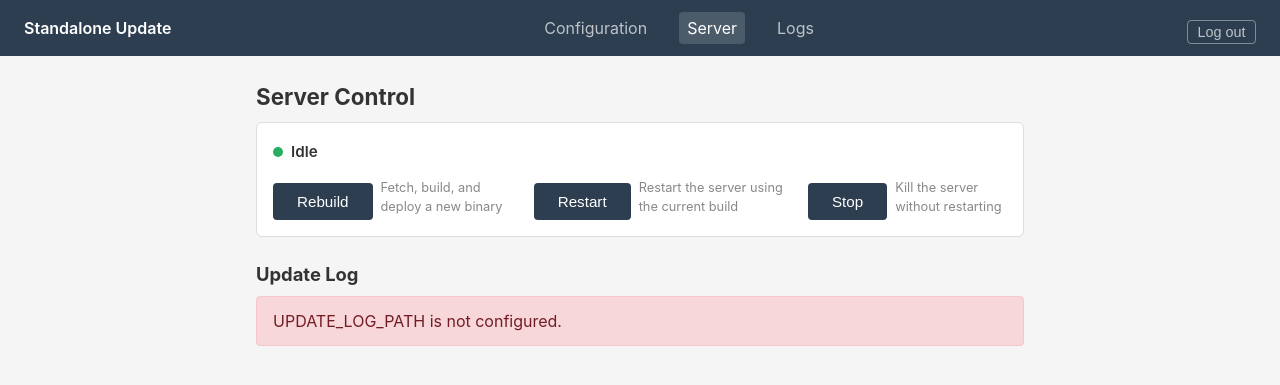
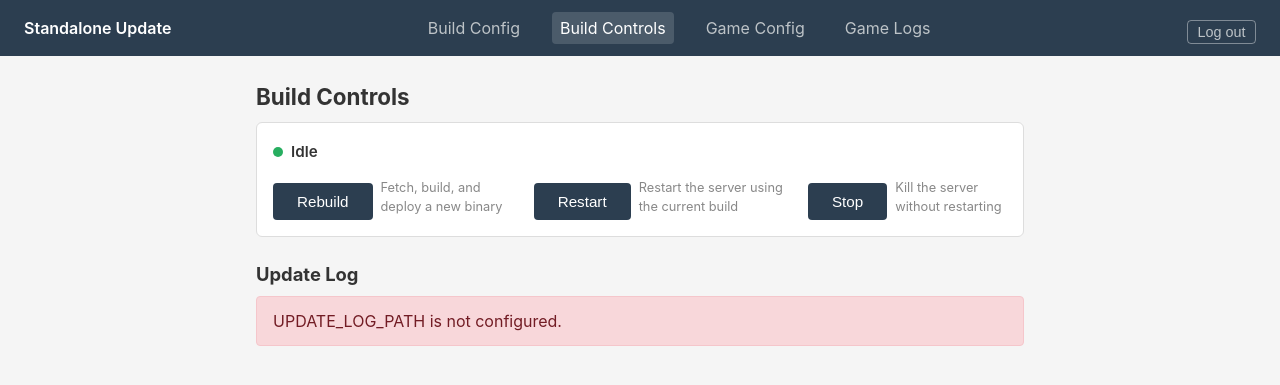
Before and after one commit to scp-fs2open/nightlybuild, a Flask app: page /server in a window 1280 px wide. Shown: the top 385 px of the page. Run offline with Flask 3, Linux system fonts and the light colour scheme; a user stored in the database is signed in; some libraries are stand-ins or nearby versions.

Commit message:
Add multi.cfg editor and reorganize nav for build vs game separation
Rename nav items to distinguish build pipeline (Build Config, Build
Controls) from game engine concerns (Game Config, Game Logs). Add a
new Game Config page with a monospace textarea editor for multi.cfg,
with mod-aware path resolution and file creation support. Extract
shared get_fso_data_file() helper to deduplicate mod-aware path logic.

```diff
--- a/standalone_update/web/server.py
+++ b/standalone_update/web/server.py
@@ -127,16 +127,22 @@ def get_fso_data_dir():
         return os.path.join(xdg, 'HardLightProductions', 'FreeSpaceOpen')
 
 
+def get_fso_data_file(filename):
+    """Return the path to a file in the FSO data dir, respecting MOD_DIRNAME."""
+    fso_data = get_fso_data_dir()
+    mod_dirname = parse_env(ENV_PATH).get('MOD_DIRNAME', '').split(',')[0]
+    if mod_dirname:
+        return os.path.join(fso_data, mod_dirname, 'data', filename)
+    return os.path.join(fso_data, 'data', filename)
+
+
 def get_log_panels():
     fso_data = get_fso_data_dir()
-    mod_dirname = parse_env(ENV_PATH).get('MOD_DIRNAME', '').split(',')[0]
-    multi_path = (os.path.join(fso_data, mod_dirname, 'data', 'multi.log')
-                  if mod_dirname else
-                  os.path.join(fso_data, 'data', 'multi.log'))
     return [
         {'id': 'standalone', 'name': 'FSO Standalone Log',
          'path': os.path.join(fso_data, 'data', 'fs2_standalone.log')},
-        {'id': 'multi', 'name': 'Multi Log', 'path': multi_path},
+        {'id': 'multi', 'name': 'Multi Log',
+         'path': get_fso_data_file('multi.log')},
     ]
 
 
@@ -159,7 +165,7 @@ def login():
             login_user(_user, remember=True)
             next_url = request.args.get('next', '')
             if not next_url or not next_url.startswith('/'):
-                next_url = url_for('config')
+                next_url = url_for('build_config')
             return redirect(next_url)
         flash('Invalid password.', 'error')
     return render_template('login.html')
@@ -174,12 +180,12 @@ def logout():
 
 @app.route('/')
 def index():
-    return redirect(url_for('config'))
+    return redirect(url_for('build_config'))
 
 
 @app.route('/config', methods=['GET'])
 @login_required
-def config():
+def build_config():
     variables = parse_env_default(ENV_DEFAULT_PATH)
     overrides = parse_env(ENV_PATH)
     sections = merge_variables(variables, overrides)
@@ -188,7 +194,7 @@ def config():
 
 @app.route('/config', methods=['POST'])
 @login_required
-def config_save():
+def build_config_save():
     variables = parse_env_default(ENV_DEFAULT_PATH)
     overrides = {}
 
@@ -204,16 +210,16 @@ def config_save():
             if not segment or '/' in segment or '..' in segment:
                 flash('Each mod in MOD_DIRNAME must be a plain directory name '
                       '(no slashes, "..", or empty segments).', 'error')
-                return redirect(url_for('config'))
+                return redirect(url_for('build_config'))
 
     write_env(ENV_PATH, overrides)
     flash('Configuration saved.', 'success')
-    return redirect(url_for('config'))
+    return redirect(url_for('build_config'))
 
 
 @app.route('/server')
 @login_required
-def server():
+def build_controls():
     status, is_running = get_status()
     lines, log_error = read_log_lines()
     return render_template('server.html', status=status, is_running=is_running,
@@ -222,46 +228,75 @@ def server():
 
 @app.route('/server/rebuild', methods=['POST'])
 @login_required
-def server_rebuild():
+def build_rebuild():
     if not LOG_PATH:
         flash('Cannot run: UPDATE_LOG_PATH is not configured.', 'error')
-        return redirect(url_for('server'))
+        return redirect(url_for('build_controls'))
     if not start_update():
         flash('An update is already in progress.', 'error')
-        return redirect(url_for('server'))
+        return redirect(url_for('build_controls'))
     flash('Rebuild started.', 'success')
-    return redirect(url_for('server'))
+    return redirect(url_for('build_controls'))
 
 
 @app.route('/server/restart', methods=['POST'])
 @login_required
-def server_restart():
+def build_restart():
     if not LOG_PATH:
         flash('Cannot run: UPDATE_LOG_PATH is not configured.', 'error')
-        return redirect(url_for('server'))
+        return redirect(url_for('build_controls'))
     if not start_update(restart_only=True):
         flash('An update is already in progress.', 'error')
-        return redirect(url_for('server'))
+        return redirect(url_for('build_controls'))
     flash('Restart started.', 'success')
-    return redirect(url_for('server'))
+    return redirect(url_for('build_controls'))
 
 
 @app.route('/server/stop', methods=['POST'])
 @login_required
-def server_stop():
+def build_stop():
     if not LOG_PATH:
         flash('Cannot run: UPDATE_LOG_PATH is not configured.', 'error')
-        return redirect(url_for('server'))
+        return redirect(url_for('build_controls'))
     if not start_update(stop_only=True):
         flash('An update is already in progress.', 'error')
-        return redirect(url_for('server'))
+        return redirect(url_for('build_controls'))
     flash('Stop initiated.', 'success')
-    return redirect(url_for('server'))
+    return redirect(url_for('build_controls'))
+
+
+@app.route('/gameconfig', methods=['GET'])
+@login_required
+def game_config():
+    cfg_path = get_fso_data_file('multi.cfg')
+    content = ''
+    exists = os.path.exists(cfg_path)
+    if exists:
+        with open(cfg_path) as f:
+            content = f.read()
+    return render_template('multicfg.html', content=content, cfg_path=cfg_path,
+                           exists=exists)
+
+
+@app.route('/gameconfig', methods=['POST'])
+@login_required
+def game_config_save():
+    cfg_path = get_fso_data_file('multi.cfg')
+    content = request.form.get('content', '')
+    # Normalize line endings
+    content = content.replace('\r\n', '\n').replace('\r', '\n')
+    cfg_dir = os.path.dirname(cfg_path)
+    if not os.path.isdir(cfg_dir):
+        os.makedirs(cfg_dir, exist_ok=True)
+    with open(cfg_path, 'w') as f:
+        f.write(content)
+    flash('multi.cfg saved.', 'success')
+    return redirect(url_for('game_config'))
 
 
 @app.route('/logs')
 @login_required
-def logs():
+def game_logs():
     panels = get_log_panels()
     for panel in panels:
         if not os.path.exists(panel['path']):
--- a/standalone_update/web/templates/base.html
+++ b/standalone_update/web/templates/base.html
@@ -10,12 +10,14 @@
 <body>
     <nav>
         <span class="nav-title">Standalone Update</span>
-        <a href="{{ url_for('config') }}"
-           {% if request.endpoint == 'config' %}class="active"{% endif %}>Configuration</a>
-        <a href="{{ url_for('server') }}"
-           {% if request.endpoint == 'server' %}class="active"{% endif %}>Server</a>
-        <a href="{{ url_for('logs') }}"
-           {% if request.endpoint == 'logs' %}class="active"{% endif %}>Logs</a>
+        <a href="{{ url_for('build_config') }}"
+           {% if request.endpoint in ('build_config', 'build_config_save') %}class="active"{% endif %}>Build Config</a>
+        <a href="{{ url_for('build_controls') }}"
+           {% if request.endpoint in ('build_controls', 'build_rebuild', 'build_restart', 'build_stop') %}class="active"{% endif %}>Build Controls</a>
+        <a href="{{ url_for('game_config') }}"
+           {% if request.endpoint in ('game_config', 'game_config_save') %}class="active"{% endif %}>Game Config</a>
+        <a href="{{ url_for('game_logs') }}"
+           {% if request.endpoint == 'game_logs' %}class="active"{% endif %}>Game Logs</a>
         {% if current_user.is_authenticated %}
         <form method="post" action="{{ url_for('logout') }}" class="nav-logout">
             <input type="hidden" name="csrf_token" value="{{ csrf_token() }}">
--- a/standalone_update/web/templates/config.html
+++ b/standalone_update/web/templates/config.html
@@ -1,11 +1,11 @@
 {% extends "base.html" %}
-{% block title %}Configuration - Standalone Update{% endblock %}
+{% block title %}Build Config - Standalone Update{% endblock %}
 {% block content %}
-<h1>Standalone Update Server Configuration</h1>
+<h1>Build Configuration</h1>
 <p>Check <strong>Override</strong> to set a custom value in <code>.env</code>.
    Unchecked variables use the default from <code>.env.default</code>.</p>
 
-<form method="POST" action="{{ url_for('config_save') }}">
+<form method="POST" action="{{ url_for('build_config_save') }}">
     <input type="hidden" name="csrf_token" value="{{ csrf_token() }}">
     {% for section_name, vars in sections %}
     <fieldset>
--- a/standalone_update/web/templates/logs.html
+++ b/standalone_update/web/templates/logs.html
@@ -1,5 +1,5 @@
 {% extends "base.html" %}
-{% block title %}Logs - Standalone Update{% endblock %}
+{% block title %}Game Logs - Standalone Update{% endblock %}
 {% block head_extra %}<meta http-equiv="refresh" content="10">{% endblock %}
 {% block content %}
 <h1>Game Logs</h1>
--- a/standalone_update/web/templates/server.html
+++ b/standalone_update/web/templates/server.html
@@ -1,10 +1,10 @@
 {% extends "base.html" %}
-{% block title %}Server - Standalone Update{% endblock %}
+{% block title %}Build Controls - Standalone Update{% endblock %}
 {% if is_running %}
 {% block head_extra %}<meta http-equiv="refresh" content="5">{% endblock %}
 {% endif %}
 {% block content %}
-<h1>Server Control</h1>
+<h1>Build Controls</h1>
 
 <div class="server-controls">
     <div class="status-row">
@@ -18,19 +18,19 @@
         </span>
     </div>
     <div class="button-row">
-        <form method="POST" action="{{ url_for('server_rebuild') }}">
+        <form method="POST" action="{{ url_for('build_rebuild') }}">
             <input type="hidden" name="csrf_token" value="{{ csrf_token() }}">
             <button type="submit" class="btn btn-rebuild"
                     {{ 'disabled' if is_running }}>Rebuild</button>
             <span class="btn-hint">Fetch, build, and deploy a new binary</span>
         </form>
-        <form method="POST" action="{{ url_for('server_restart') }}">
+        <form method="POST" action="{{ url_for('build_restart') }}">
             <input type="hidden" name="csrf_token" value="{{ csrf_token() }}">
             <button type="submit" class="btn btn-restart"
                     {{ 'disabled' if is_running }}>Restart</button>
             <span class="btn-hint">Restart the server using the current build</span>
         </form>
-        <form method="POST" action="{{ url_for('server_stop') }}">
+        <form method="POST" action="{{ url_for('build_stop') }}">
             <input type="hidden" name="csrf_token" value="{{ csrf_token() }}">
             <button type="submit" class="btn btn-stop"
                     {{ 'disabled' if is_running }}>Stop</button>
```
Also changed, not shown: standalone_update/web/static/style.css (+36 -0 lines), standalone_update/web/templates/multicfg.html (added, +15 -0 lines).
